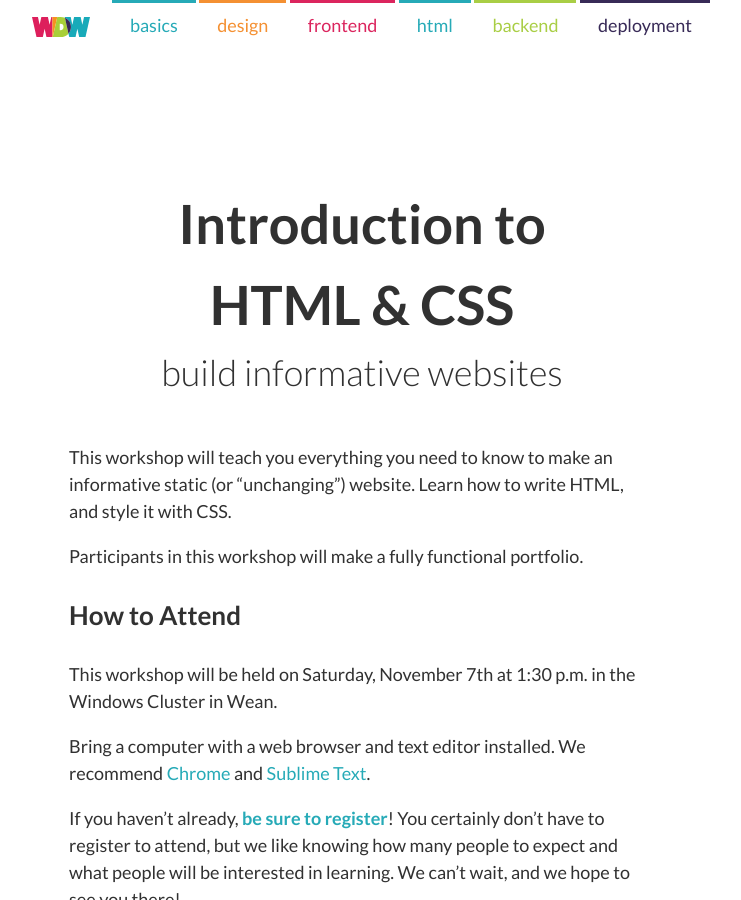
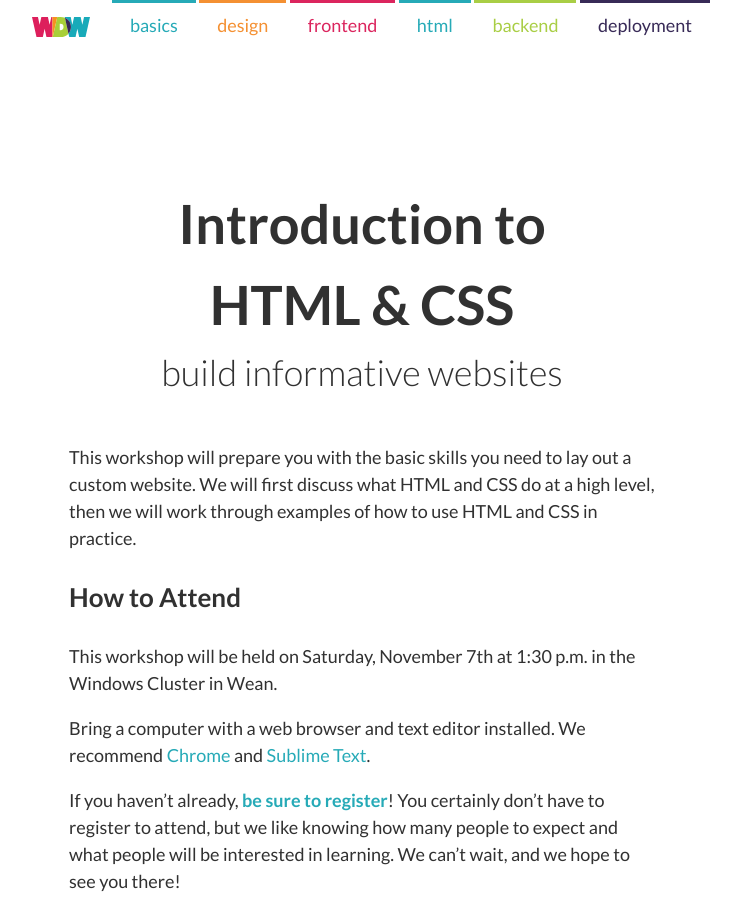
Before and after one commit to ScottyLabs/wdw, a Jekyll site: the page built from html/index.md, in a window 1280 px wide and 900 px high. Shown: the whole window, without its empty margins (278-1019 px from the left). Built offline with Jekyll 4.4.1, drawn with Linux system fonts in a browser that asks for light colours; nearby versions of some CDN libraries; Markdown is read by kramdown in place of the engine named in the settings.

Commit message:
added HTML and CSS talk description

```diff
--- a/html/index.md
+++ b/html/index.md
@@ -8,11 +8,7 @@ subject: html
 
 ###### build informative websites
 
-This workshop will teach you everything you need to know to make an informative
-static (or "unchanging") website. Learn how to write HTML, and style it with
-CSS.
-
-Participants in this workshop will make a fully functional portfolio.
+This workshop will prepare you with the basic skills you need to lay out a custom website. We will first discuss what HTML and CSS do at a high level, then we will work through examples of how to use HTML and CSS in practice.
 
 ### How to Attend
 
```
